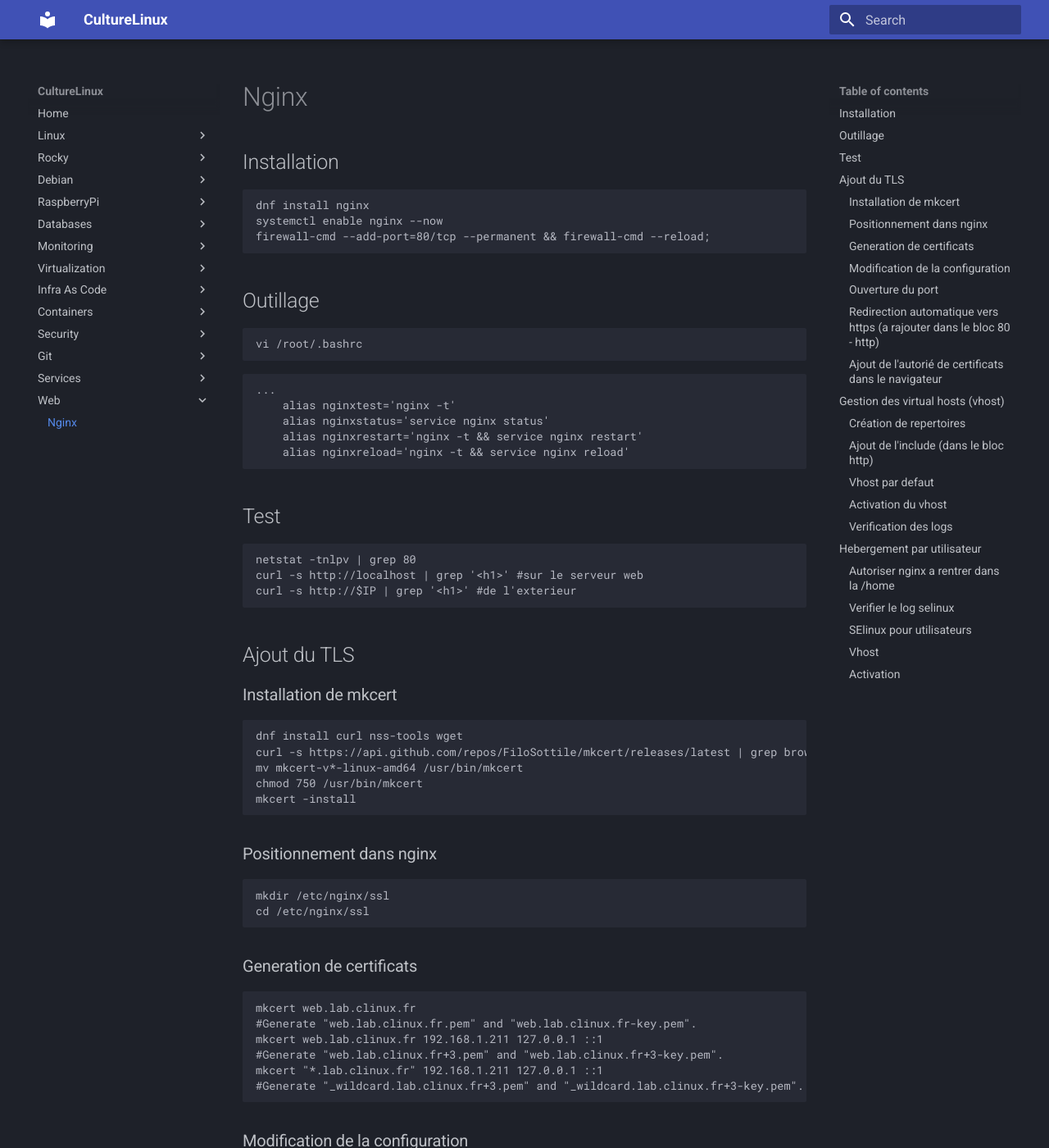
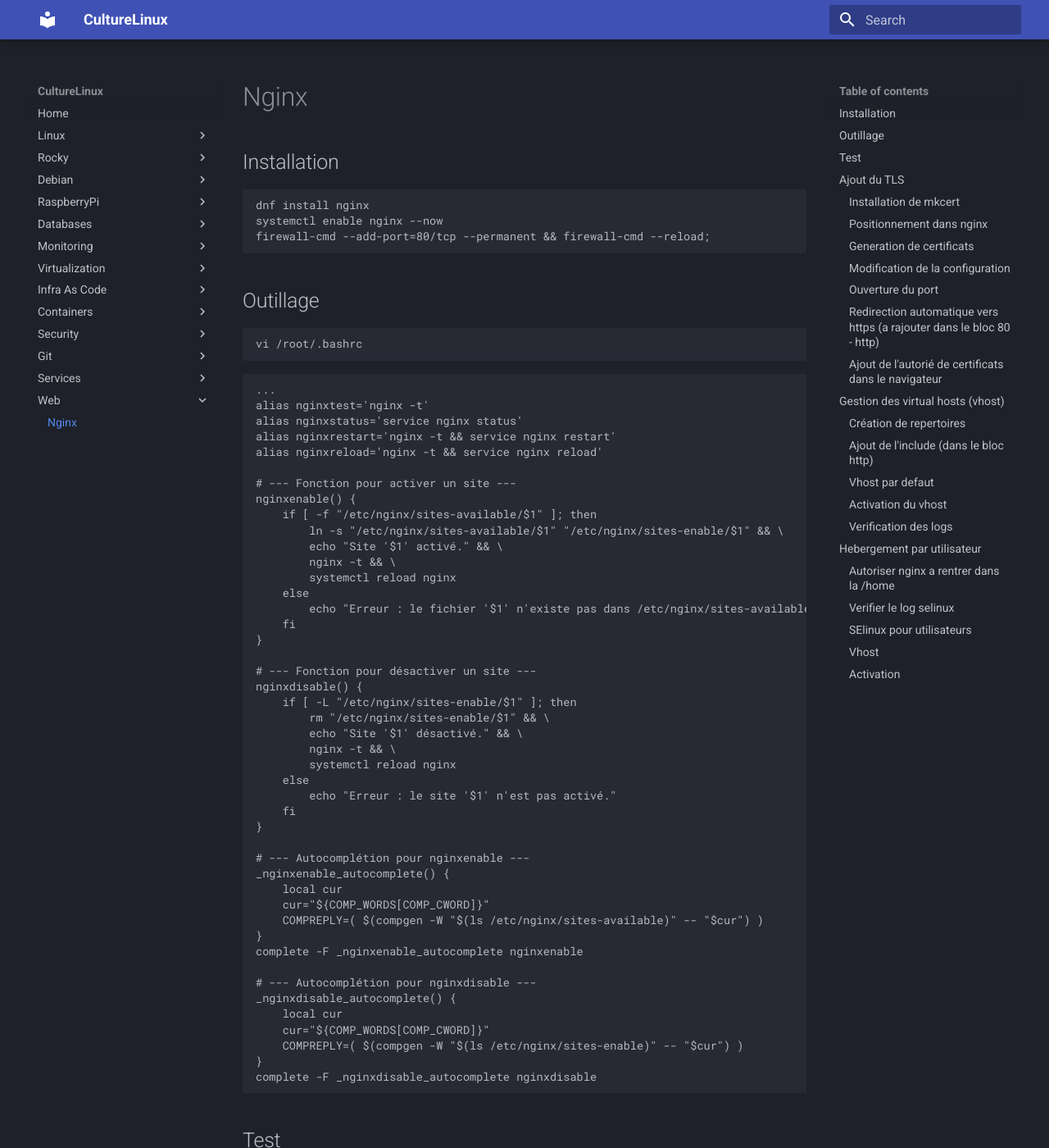
Before and after one commit to CultureLinux/doc, an MkDocs documentation site: the page built from docs/web/nginx.md, in a window 1280 px wide and 1400 px high. Shown: the whole window at 82% size. Built offline with MkDocs 1.6.1 and Material for MkDocs 9.7.7, drawn with Linux system fonts in a browser that asks for light colours.

Commit message:
ajout alias

````diff
--- a/docs/web/nginx.md
+++ b/docs/web/nginx.md
@@ -10,10 +10,52 @@
 ```
 ```
 ...
-    alias nginxtest='nginx -t'
-    alias nginxstatus='service nginx status'
-    alias nginxrestart='nginx -t && service nginx restart'
-    alias nginxreload='nginx -t && service nginx reload'
+alias nginxtest='nginx -t'
+alias nginxstatus='service nginx status'
+alias nginxrestart='nginx -t && service nginx restart'
+alias nginxreload='nginx -t && service nginx reload'
+
+# --- Fonction pour activer un site ---
+nginxenable() {
+    if [ -f "/etc/nginx/sites-available/$1" ]; then
+        ln -s "/etc/nginx/sites-available/$1" "/etc/nginx/sites-enable/$1" && \
+        echo "Site '$1' activé." && \
+        nginx -t && \
+        systemctl reload nginx
+    else
+        echo "Erreur : le fichier '$1' n'existe pas dans /etc/nginx/sites-available/"
+    fi
+}
+
+# --- Fonction pour désactiver un site ---
+nginxdisable() {
+    if [ -L "/etc/nginx/sites-enable/$1" ]; then
+        rm "/etc/nginx/sites-enable/$1" && \
+        echo "Site '$1' désactivé." && \
+        nginx -t && \
+        systemctl reload nginx
+    else
+        echo "Erreur : le site '$1' n'est pas activé."
+    fi
+}
+
+# --- Autocomplétion pour nginxenable ---
+_nginxenable_autocomplete() {
+    local cur
+    cur="${COMP_WORDS[COMP_CWORD]}"
+    COMPREPLY=( $(compgen -W "$(ls /etc/nginx/sites-available)" -- "$cur") )
+}
+complete -F _nginxenable_autocomplete nginxenable
+
+# --- Autocomplétion pour nginxdisable ---
+_nginxdisable_autocomplete() {
+    local cur
+    cur="${COMP_WORDS[COMP_CWORD]}"
+    COMPREPLY=( $(compgen -W "$(ls /etc/nginx/sites-enable)" -- "$cur") )
+}
+complete -F _nginxdisable_autocomplete nginxdisable
+
+
 ```
 
 ## Test
````
